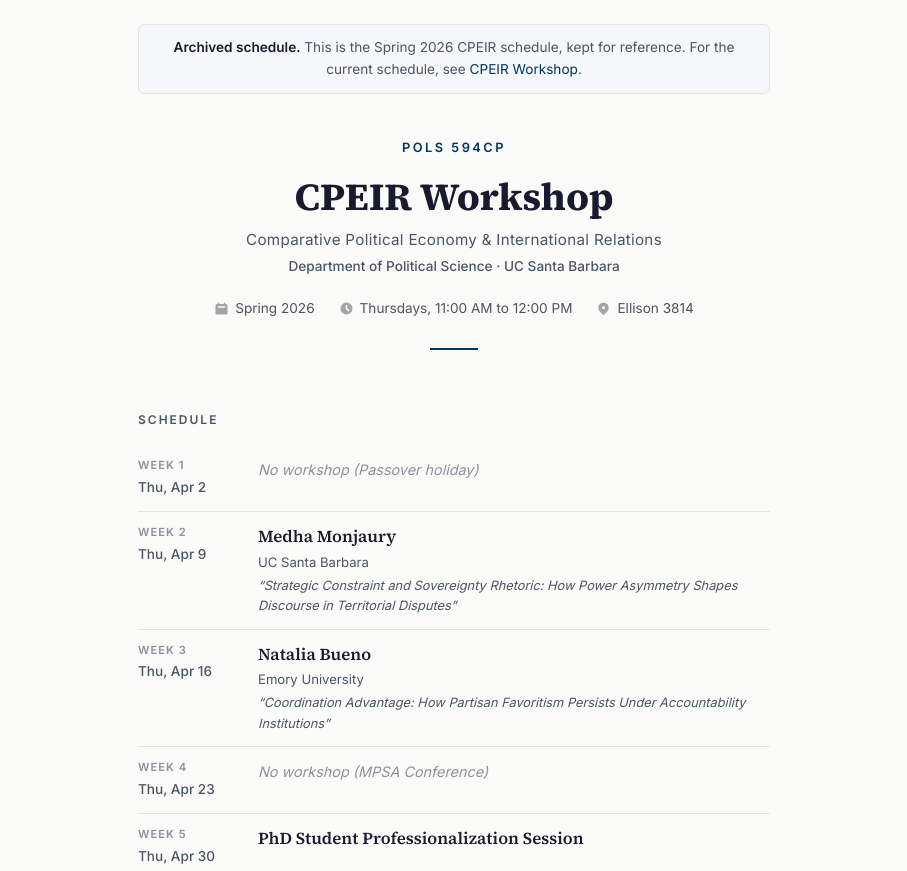
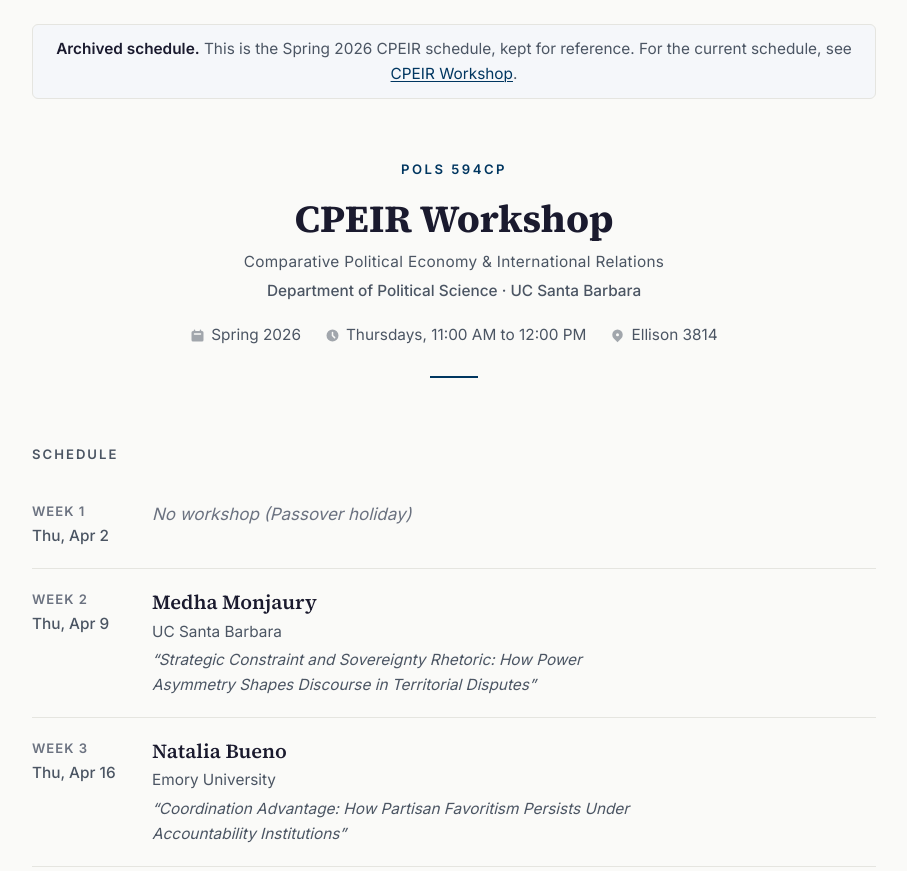
Before and after one commit to wgnomikos/cpeir, a plain HTML site: page spring-2026/index.html in a window 1280 px wide. Shown: the top 871 px of the page, without its empty margins (186-1093 px from the left). Drawn offline with Linux system fonts and the light colour scheme.

Commit message:
Center the footer, and bring the archived Spring page up to the same CSS
The footer block is centered under the schedule, matching the centered
header, instead of sitting left.

The Spring 2026 archive kept its own copy of the old stylesheet, so it
had the small fixed type, no dark mode and no print styles. It now
carries the same stylesheet as the live page, with its archive-banner
rules preserved and modernized: fluid type, a visible link underline,
and colors that come from the shared tokens so the banner follows dark
mode too.

```diff
--- a/spring-2026/index.html
+++ b/spring-2026/index.html
@@ -10,6 +10,7 @@
     <link href="https://fonts.googleapis.com/css2?family=Source+Serif+4:ital,opsz,wght@0,8..60,400;0,8..60,600;0,8..60,700;1,8..60,400&family=Inter:wght@400;500;600&display=swap" rel="stylesheet">
     <style>
         :root {
+            color-scheme: light dark;
             --color-bg: #FAFAF8;
             --color-text: #1a1a2e;
             --color-text-secondary: #4b5563;
@@ -17,10 +18,30 @@
             --color-accent-light: #1a4f8a;
             --color-divider: #e5e5e0;
             --color-highlight: #f5f7fa;
-            --color-tbd: #8b929c;
+            --color-tbd: #6b7280;
+            --color-badge-bg: rgba(0, 54, 96, 0.1);
             --font-heading: 'Source Serif 4', 'Georgia', serif;
             --font-body: 'Inter', -apple-system, 'Segoe UI', sans-serif;
             --max-width: 680px;
+            /* Fluid type. The low end is the phone floor, the high end the desktop size. */
+            --text-xs: clamp(0.76rem, 0.73rem + 0.15vw, 0.82rem);
+            --text-sm: clamp(0.9rem, 0.87rem + 0.2vw, 0.96rem);
+            --text-base: clamp(1rem, 0.97rem + 0.2vw, 1.06rem);
+            --text-lg: clamp(1.1rem, 1.04rem + 0.35vw, 1.25rem);
+        }
+
+        @media (prefers-color-scheme: dark) {
+            :root {
+                --color-bg: #12151a;
+                --color-text: #e9eaee;
+                --color-text-secondary: #a9b2bf;
+                --color-accent: #8fb5dd;
+                --color-accent-light: #a8c8e8;
+                --color-divider: #272c34;
+                --color-highlight: #1a1f27;
+                --color-tbd: #8d96a3;
+                --color-badge-bg: rgba(143, 181, 221, 0.18);
+            }
         }
 
         *, *::before, *::after {
@@ -31,17 +52,26 @@
 
         body {
             font-family: var(--font-body);
+            font-size: var(--text-base);
             color: var(--color-text);
             background: var(--color-bg);
             line-height: 1.6;
             -webkit-font-smoothing: antialiased;
             -moz-osx-font-smoothing: grayscale;
+            -webkit-text-size-adjust: 100%;
         }
 
         .container {
             max-width: var(--max-width);
             margin: 0 auto;
-            padding: 0 24px;
+            padding: 0 clamp(18px, 4vw, 28px);
+        }
+
+        @media (prefers-reduced-motion: reduce) {
+            *, *::before, *::after {
+                transition: none !important;
+                animation: none !important;
+            }
         }
 
         /* ---- Header ---- */
@@ -52,7 +82,7 @@
 
         .course-number {
             font-family: var(--font-body);
-            font-size: 0.8rem;
+            font-size: var(--text-xs);
             font-weight: 600;
             letter-spacing: 2.5px;
             text-transform: uppercase;
@@ -71,7 +101,7 @@
 
         .workshop-full-name {
             font-family: var(--font-body);
-            font-size: 0.95rem;
+            font-size: var(--text-sm);
             font-weight: 400;
             color: var(--color-text-secondary);
             letter-spacing: 0.3px;
@@ -80,18 +110,21 @@
 
         .institution {
             font-family: var(--font-body);
-            font-size: 0.85rem;
+            font-size: var(--text-sm);
             font-weight: 500;
             color: var(--color-text-secondary);
             margin-bottom: 20px;
+            text-wrap: pretty;
         }
 
         .meta {
             display: flex;
+            flex-direction: column;
+            align-items: center;
             justify-content: center;
-            gap: 24px;
+            gap: 8px;
             flex-wrap: wrap;
-            font-size: 0.85rem;
+            font-size: var(--text-sm);
             color: var(--color-text-secondary);
         }
 
@@ -122,7 +155,7 @@
 
         .schedule-heading {
             font-family: var(--font-body);
-            font-size: 0.75rem;
+            font-size: var(--text-xs);
             font-weight: 600;
             letter-spacing: 2px;
             text-transform: uppercase;
@@ -130,11 +163,12 @@
             margin-bottom: 16px;
         }
 
+        /* Phone first: one column per session, date and label on one line. */
         .session {
             display: grid;
-            grid-template-columns: 100px 1fr;
-            gap: 0 20px;
-            padding: 12px 0;
+            grid-template-columns: 1fr;
+            gap: 4px;
+            padding: 14px 0;
             border-bottom: 1px solid var(--color-divider);
             align-items: start;
         }
@@ -144,21 +178,23 @@
         }
 
         .session-date {
+            display: flex;
+            align-items: center;
+            gap: 8px;
             font-family: var(--font-body);
-            font-size: 0.85rem;
+            font-size: var(--text-sm);
             font-weight: 500;
             color: var(--color-text-secondary);
             white-space: nowrap;
         }
 
         .session-week {
-            display: block;
-            font-size: 0.7rem;
+            display: inline;
+            font-size: var(--text-xs);
             font-weight: 600;
             letter-spacing: 1px;
             text-transform: uppercase;
             color: var(--color-tbd);
-            margin-bottom: 2px;
         }
 
         .session-content {
@@ -167,9 +203,10 @@
 
         .speaker-name {
             font-family: var(--font-heading);
-            font-size: 1.05rem;
+            font-size: var(--text-lg);
             font-weight: 600;
             color: var(--color-text);
+            line-height: 1.35;
         }
 
         .speaker-affiliation {
@@ -177,21 +214,23 @@
             font-family: var(--font-body);
             font-weight: 400;
             color: var(--color-text-secondary);
-            font-size: 0.82rem;
-            margin-top: 1px;
+            font-size: var(--text-sm);
+            margin-top: 2px;
         }
 
         .session-note {
-            font-size: 0.8rem;
+            font-size: var(--text-sm);
             color: var(--color-text-secondary);
-            margin-top: 3px;
+            margin-top: 4px;
             font-style: italic;
+            max-width: 52ch;
+            text-wrap: pretty;
         }
 
         .session-tbd .speaker-name {
             font-family: var(--font-body);
             font-weight: 400;
-            font-size: 0.9rem;
+            font-size: var(--text-base);
             color: var(--color-tbd);
             font-style: italic;
         }
@@ -223,7 +262,7 @@
             letter-spacing: 1.2px;
             text-transform: uppercase;
             color: var(--color-accent);
-            background: rgba(0, 54, 96, 0.1);
+            background: var(--color-badge-bg);
             padding: 2px 7px;
             border-radius: 3px;
             position: relative;
@@ -237,32 +276,126 @@
         }
 
         .footer-content {
-            font-size: 0.85rem;
+            font-size: var(--text-sm);
             color: var(--color-text-secondary);
             line-height: 1.7;
+            max-width: 62ch;
+            margin: 0 auto;
+            text-align: center;
+            text-wrap: pretty;
         }
 
         footer a {
             color: var(--color-accent);
-            text-decoration: none;
-            border-bottom: 1px solid transparent;
-            transition: border-color 0.2s;
+            text-decoration: underline;
+            text-decoration-thickness: 1px;
+            text-underline-offset: 2px;
+            transition: text-decoration-thickness 0.2s;
         }
 
-        footer a:hover {
-            border-bottom-color: var(--color-accent);
+        footer a:hover,
+        footer a:focus-visible {
+            text-decoration-thickness: 2px;
         }
 
+        /* ---- Responsive: the phone layout above is the base, these are step-ups ---- */
+        @media (min-width: 560px) {
+            .meta {
+                flex-direction: row;
+                gap: 24px;
+            }
+
+            .session {
+                grid-template-columns: 100px 1fr;
+                gap: 0 20px;
+                padding: 12px 0;
+            }
+
+            .session-date {
+                display: block;
+            }
+
+            .session-week {
+                display: block;
+                margin-bottom: 2px;
+            }
+        }
+
+        @media (min-width: 700px) {
+            :root {
+                --max-width: 820px;
+            }
+
+            header {
+                padding: 60px 0 38px;
+            }
+
+            .session {
+                padding: 20px 0;
+            }
+        }
+
+        @media (min-width: 1200px) {
+            :root {
+                --max-width: 900px;
+            }
+        }
+
+        /* ---- Print: schedules get printed and pinned up ---- */
+        @media print {
+            :root {
+                --color-bg: #fff;
+                --color-text: #000;
+                --color-text-secondary: #333;
+                --color-accent: #000;
+                --color-divider: #bbb;
+                --color-tbd: #444;
+                --max-width: 100%;
+            }
+
+            body {
+                font-size: 11pt;
+            }
+
+            .container {
+                padding: 0;
+            }
+
+            header {
+                padding: 0 0 16pt;
+            }
+
+            .meta-icon,
+            .header-rule {
+                display: none;
+            }
+
+            .session {
+                break-inside: avoid;
+                page-break-inside: avoid;
+            }
+
+            footer {
+                padding: 12pt 0 0;
+            }
+
+            footer a {
+                text-decoration: none;
+            }
+        }
+
+        /* ---- Archive banner ---- */
         .archive-banner {
             background: var(--color-highlight);
             border: 1px solid var(--color-divider);
             border-radius: 6px;
             padding: 12px 16px;
             margin: 24px 0 0;
-            font-size: 0.85rem;
+            font-size: var(--text-sm);
             line-height: 1.6;
             color: var(--color-text-secondary);
             text-align: center;
+            text-wrap: pretty;
         }
 
         .archive-banner strong {
@@ -272,52 +405,15 @@
 
         .archive-banner a {
             color: var(--color-accent);
-            text-decoration: none;
-            border-bottom: 1px solid transparent;
-            transition: border-color 0.2s;
+            text-decoration: underline;
+            text-decoration-thickness: 1px;
+            text-underline-offset: 2px;
+            transition: text-decoration-thickness 0.2s;
         }
 
-        .archive-banner a:hover {
-            border-bottom-color: var(--color-accent);
-        }
-
-        /* ---- Responsive ---- */
-        @media (max-width: 520px) {
-            header {
-                padding: 40px 0 32px;
-            }
-
-            .meta {
-                flex-direction: column;
-                align-items: center;
-                gap: 8px;
-            }
-
-            .session {
-                grid-template-columns: 1fr;
-                gap: 4px;
-                padding: 14px 0;
-            }
-
-            .session-date {
-                display: flex;
-                align-items: center;
-                gap: 8px;
-            }
-
-            .session-week {
-                display: inline;
-                margin-bottom: 0;
-            }
-
-            .session-special {
-                margin: 0 -12px;
-                padding: 12px 12px;
-            }
-
-            footer {
-                padding: 24px 0 48px;
-            }
+        .archive-banner a:hover,
+        .archive-banner a:focus-visible {
+            text-decoration-thickness: 2px;
         }
     </style>
 </head>
@@ -331,7 +427,7 @@
             <p class="course-number">POLS 594CP</p>
             <h1>CPEIR Workshop</h1>
             <p class="workshop-full-name">Comparative Political Economy &amp; International Relations</p>
-            <p class="institution">Department of Political Science &middot; UC Santa Barbara</p>
+            <p class="institution">Department of Political Science &middot; UC&nbsp;Santa&nbsp;Barbara</p>
             <div class="meta">
                 <span class="meta-item">
                     <svg class="meta-icon" viewBox="0 0 20 20" fill="currentColor"><path fill-rule="evenodd" d="M6 2a1 1 0 00-1 1v1H4a2 2 0 00-2 2v10a2 2 0 002 2h12a2 2 0 002-2V6a2 2 0 00-2-2h-1V3a1 1 0 10-2 0v1H7V3a1 1 0 00-1-1zm0 5a1 1 0 000 2h8a1 1 0 100-2H6z" clip-rule="evenodd"/></svg>
```
Also changed, not shown: index.html (+2 -0 lines).
